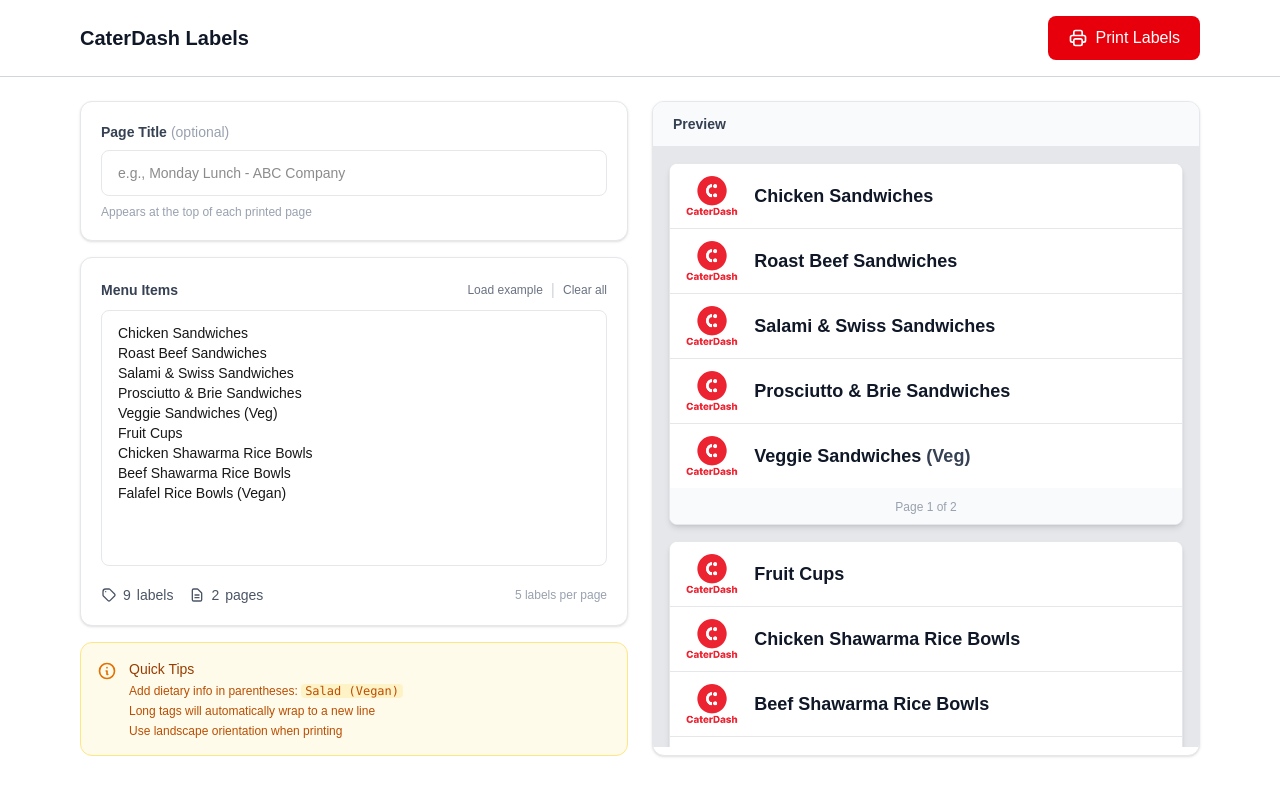
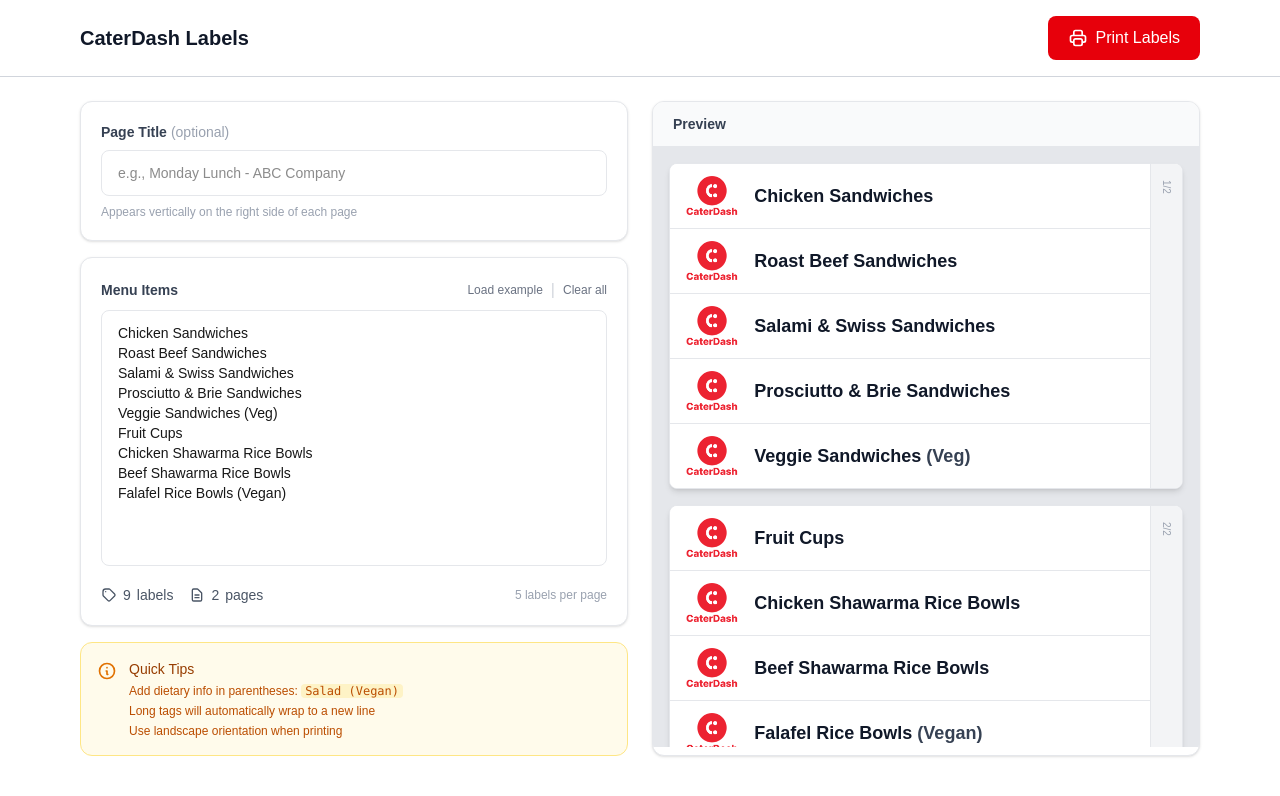
Before and after one commit to CaterDashAdmin/CaterDash-Trial, a Next.js app: page / in a window 1280 px wide. Both pictures are taken after a click on the button "Load example". Shown: the top 796 px of the page. Built offline with nearby package versions, Linux system fonts and the light colour scheme.

Commit message:
moved page number

```diff
--- a/app/page.tsx
+++ b/app/page.tsx
@@ -175,7 +175,7 @@ export default function LabelMaker() {
                 onChange={(e) => setPageTitle(e.target.value)}
               />
               <p className="mt-2 text-xs text-gray-400">
-                Appears at the top of each printed page
+                Appears vertically on the right side of each page
               </p>
             </div>
 
@@ -319,22 +319,10 @@ export default function LabelMaker() {
                   {pages.filter(Boolean).map((pageLabels, pageIndex) => (
                     <div
                       key={pageIndex}
-                      className="bg-white rounded-lg shadow-md overflow-hidden border border-gray-200"
+                      className="bg-white rounded-lg shadow-md overflow-hidden border border-gray-200 flex"
                     >
-                      {/* Page Header - matches print */}
-                      {pageTitle && (
-                        <div className="px-4 py-2 flex items-center justify-between border-b border-gray-200">
-                          <span className="text-sm font-bold truncate">
-                            {pageTitle}
-                          </span>
-                          <span className="text-xs opacity-75">
-                            Page {pageIndex + 1} of {pages.length}
-                          </span>
-                        </div>
-                      )}
-
                       {/* Labels - styled like print output */}
-                      <div className="divide-y divide-gray-200">
+                      <div className="flex-grow divide-y divide-gray-200">
                         {pageLabels.map((item, index) => (
                           <div
                             key={index}
@@ -375,11 +363,24 @@ export default function LabelMaker() {
                         ))}
                       </div>
 
-                      {/* Page footer indicator */}
-                      {!pageTitle && pages.length > 1 && (
-                        <div className="bg-gray-50 px-4 py-1.5 text-center">
-                          <span className="text-xs text-gray-400">
-                            Page {pageIndex + 1} of {pages.length}
+                      {/* Vertical sidebar with title and page number */}
+                      {(pageTitle || pages.length > 1) && (
+                        <div className="w-8 bg-gray-100 border-l border-gray-200 flex flex-col items-center justify-between py-2 flex-shrink-0">
+                          {pageTitle && (
+                            <div
+                              className="flex-grow flex items-center justify-center"
+                              style={{ writingMode: "vertical-rl" }}
+                            >
+                              <span className="text-xs font-semibold text-gray-700 truncate max-h-48">
+                                {pageTitle}
+                              </span>
+                            </div>
+                          )}
+                          <span
+                            className="text-[10px] text-gray-400 mt-2"
+                            style={{ writingMode: "vertical-rl" }}
+                          >
+                            {pageIndex + 1}/{pages.length}
                           </span>
                         </div>
                       )}
@@ -395,25 +396,14 @@ export default function LabelMaker() {
       {/* Print Layout - Hidden on screen */}
       <div className="hidden print:block">
         {pages.map((pageLabels, pageIndex) => (
-          <div key={pageIndex} className="print-page flex flex-col w-full">
-            {/* Page Title */}
-            {pageTitle && (
-              <div className="w-full py-3 px-6 border-b border-gray-300">
-                <div className="flex items-center justify-between">
-                  <h2 className="text-xl font-bold">{pageTitle}</h2>
-                  <span className="text-sm opacity-75">
-                    Page {pageIndex + 1} of {pages.length}
-                  </span>
-                </div>
-              </div>
-            )}
-
+          <div key={pageIndex} className="print-page flex flex-row w-full">
             {/* Labels on this page */}
+            <div className="flex-grow flex flex-col">
               {pageLabels.map((item, index) => (
                 <div
                   key={index}
                   style={{ width: "9.83in", height: "1.374in" }}
-                className="border-b border-r border-gray-300 bg-white flex items-center justify-between px-6 gap-6 overflow-hidden"
+                  className="border-b border-r border-gray-300 bg-white flex items-center px-6 gap-6 overflow-hidden"
                 >
                   <img
                     src="/label.png"
@@ -445,6 +435,29 @@ export default function LabelMaker() {
                 </div>
               ))}
             </div>
+            {(pageTitle || pages.length > 1) && (
+              <div className="w-12 bg-gray-100 border-l border-gray-300 flex flex-col items-center justify-between py-4 flex-shrink-0">
+                {pageTitle && (
+                  <div
+                    className="flex-grow flex items-center justify-center"
+                    style={{ writingMode: "vertical-rl" }}
+                  >
+                    <span className="text-sm font-bold text-gray-700">
+                      {pageTitle}
+                    </span>
+                  </div>
+                )}
+                <span
+                  className="text-xs text-gray-500 mt-2"
+                  style={{ writingMode: "vertical-rl" }}
+                >
+                  Page {pageIndex + 1} of {pages.length}
+                </span>
+              </div>
+            )}
+
+            {/* Vertical sidebar with title and page number */}
+          </div>
         ))}
       </div>
     </div>
```
Lines whose indentation alone changed are shown as unchanged.
